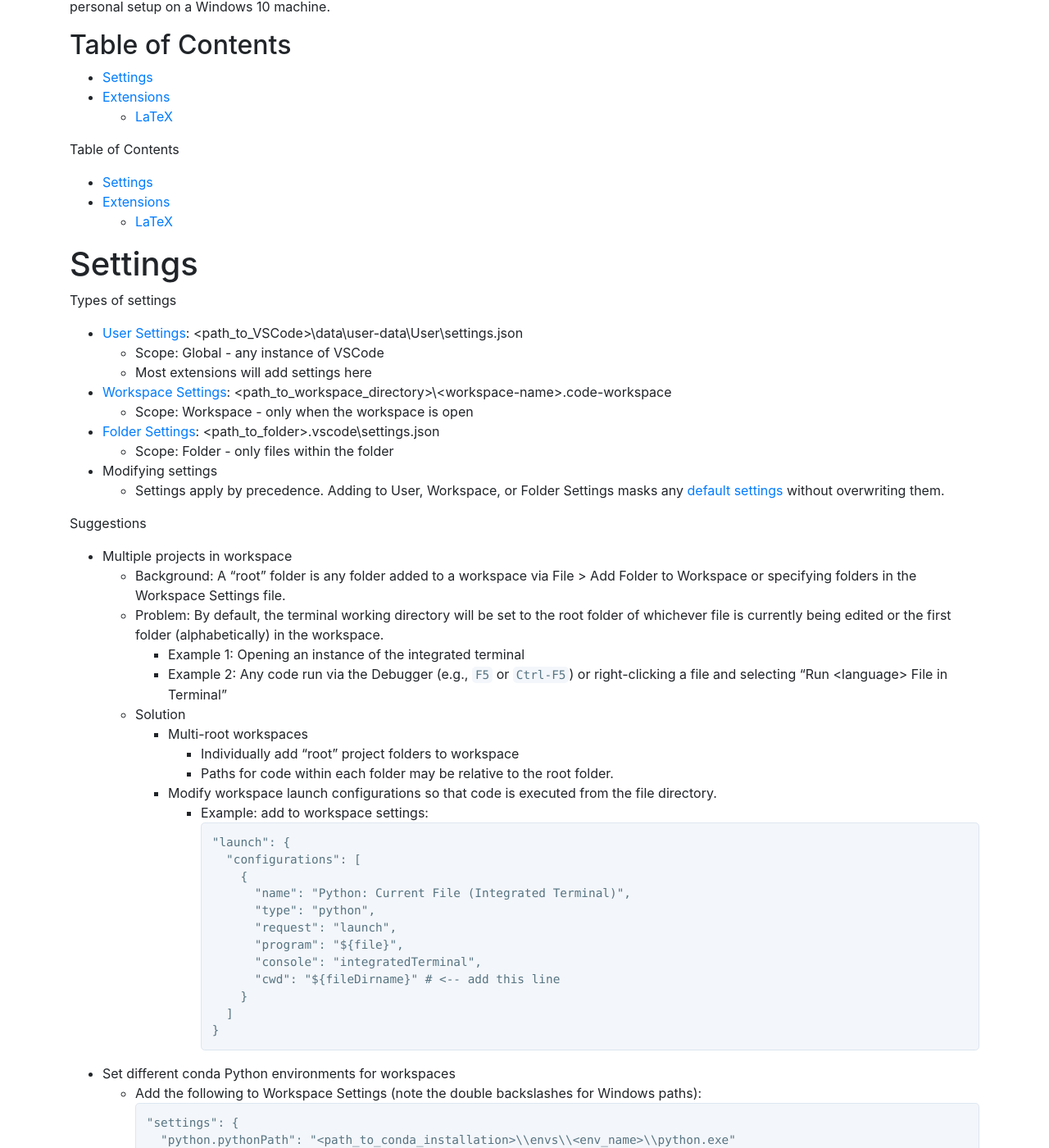
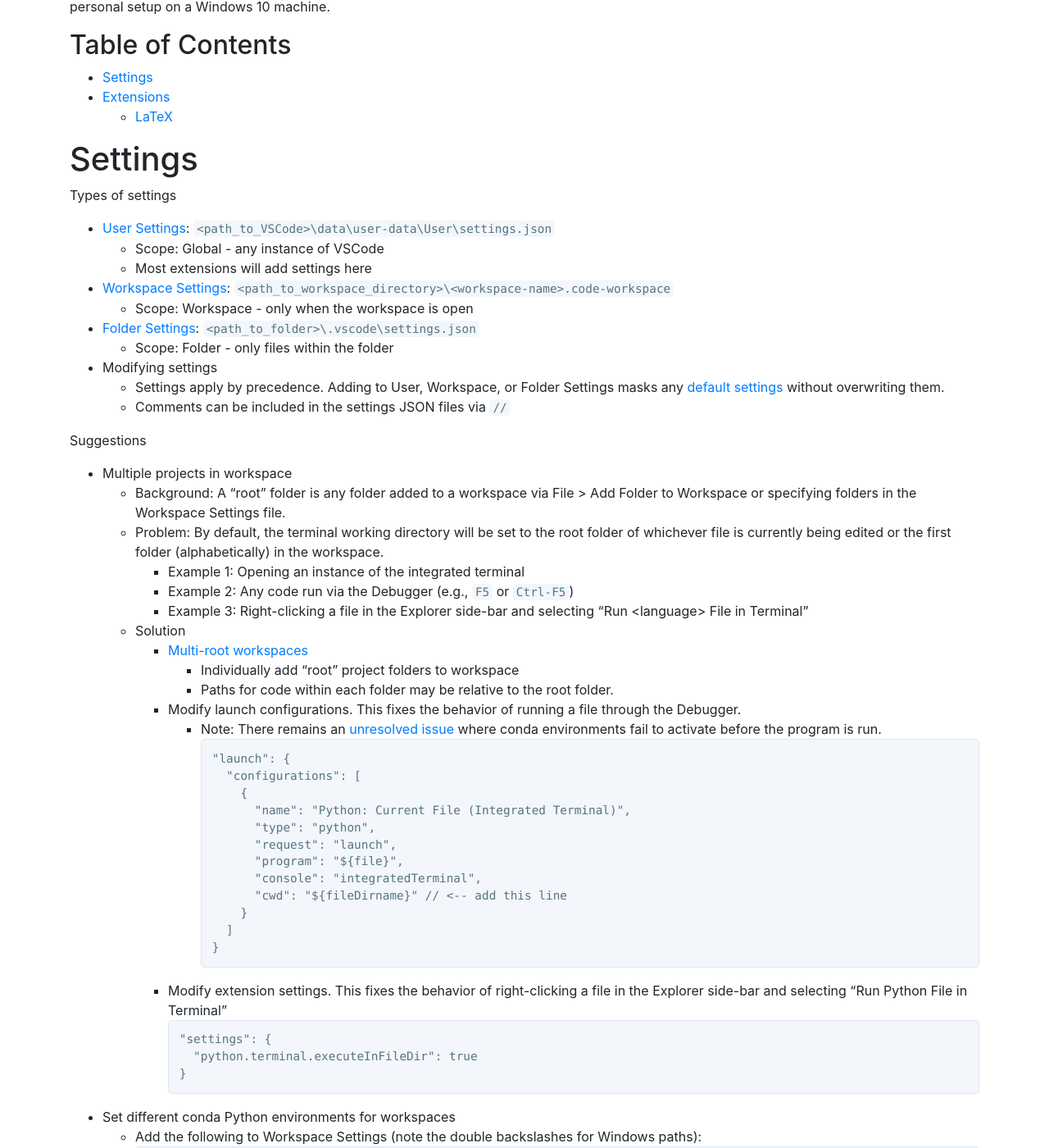
Before and after one commit to bentyeh/bentyeh.github.io, a Jekyll site: the page built from _posts/2018-11-05-vscode.md, in a window 1280 px wide and 1400 px high, scrolled down 212 px. Shown: the whole window at 82% size. Built offline with Jekyll 4.4.1, drawn with Linux system fonts in a browser that asks for light colours; some of the changed text lies outside the part shown.

Commit message:
Updated Visual Studio Code setup post

````diff
--- a/_posts/2018-11-05-vscode.md
+++ b/_posts/2018-11-05-vscode.md
@@ -4,38 +4,36 @@ layout: post
 use_code: true
 use_toc: true
 excerpt: Visual Studio Code is a powerful IDE, but configuring it can be challenging. I present an overview of how VSCode manages settings and my personal setup on a Windows 10 machine.
-last_updated: Feburary 28, 2019
+last_updated: October 15, 2019
 ---
 
-Table of Contents
-- [Settings](#settings)
-- [Extensions](#extensions)
-  - [LaTeX](#latex)
+# Settings
 
-# Settings
 Types of settings
-- [User Settings](https://code.visualstudio.com/docs/getstarted/settings): \<path_to_VSCode\>\data\user-data\User\settings.json
+- [User Settings](https://code.visualstudio.com/docs/getstarted/settings): `<path_to_VSCode>\data\user-data\User\settings.json`
   - Scope: Global - any instance of VSCode
   - Most extensions will add settings here
-- [Workspace Settings](https://code.visualstudio.com/docs/getstarted/settings): \<path_to_workspace_directory\>\\<workspace-name\>.code-workspace
+- [Workspace Settings](https://code.visualstudio.com/docs/getstarted/settings): `<path_to_workspace_directory>\<workspace-name>.code-workspace`
   - Scope: Workspace - only when the workspace is open
-- [Folder Settings](https://code.visualstudio.com/docs/editor/multi-root-workspaces#_settings): \<path_to_folder\>\.vscode\settings.json
+- [Folder Settings](https://code.visualstudio.com/docs/editor/multi-root-workspaces#_settings): `<path_to_folder>\.vscode\settings.json`
   - Scope: Folder - only files within the folder
 - Modifying settings
   - Settings apply by precedence. Adding to User, Workspace, or Folder Settings masks any [default settings](https://code.visualstudio.com/docs/getstarted/settings#_default-settings) without overwriting them.
+  - Comments can be included in the settings JSON files via `//`
 
 Suggestions
 - Multiple projects in workspace
   - Background: A "root" folder is any folder added to a workspace via File > Add Folder to Workspace or specifying folders in the Workspace Settings file.
   - Problem: By default, the terminal working directory will be set to the root folder of whichever file is currently being edited or the first folder (alphabetically) in the workspace.
     - Example 1: Opening an instance of the integrated terminal
-    - Example 2: Any code run via the Debugger (e.g., `F5` or `Ctrl-F5`) or right-clicking a file and selecting "Run \<language\> File in Terminal"
+    - Example 2: Any code run via the Debugger (e.g., `F5` or `Ctrl-F5`)
+    - Example 3: Right-clicking a file in the Explorer side-bar and selecting "Run \<language\> File in Terminal"
   - Solution
-    - Multi-root workspaces
+    - [Multi-root workspaces](https://code.visualstudio.com/docs/editor/multi-root-workspaces)
       - Individually add "root" project folders to workspace
       - Paths for code within each folder may be relative to the root folder.
-    - Modify workspace launch configurations so that code is executed from the file directory.
-      - Example: add to workspace settings:
+    - Modify launch configurations. This fixes the behavior of running a file through the Debugger.
+      - Note: There remains an [unresolved issue](https://github.com/microsoft/vscode-python/issues/4300) where conda environments fail to activate before the program is run.
         ```{json}
         "launch": {
           "configurations": [
@@ -45,16 +43,22 @@ Suggestions
               "request": "launch",
               "program": "${file}",
               "console": "integratedTerminal",
-              "cwd": "${fileDirname}" # <-- add this line
+              "cwd": "${fileDirname}" // <-- add this line
             }
           ]
         }
         ```
+    - Modify extension settings. This fixes the behavior of right-clicking a file in the Explorer side-bar and selecting "Run Python File in Terminal"
+      ```{json}
+      "settings": {
+        "python.terminal.executeInFileDir": true
+      }
+      ```
 - Set different conda Python environments for workspaces
   - Add the following to Workspace Settings (note the double backslashes for Windows paths):
     ```{json}
     "settings": {
-      "python.pythonPath": "<path_to_conda_installation>\\envs\\<env_name>\\python.exe"
+      "python.pythonPath": "<path_to_conda_installation>\\envs\\<env_name>"
     }
     ```
 
````
